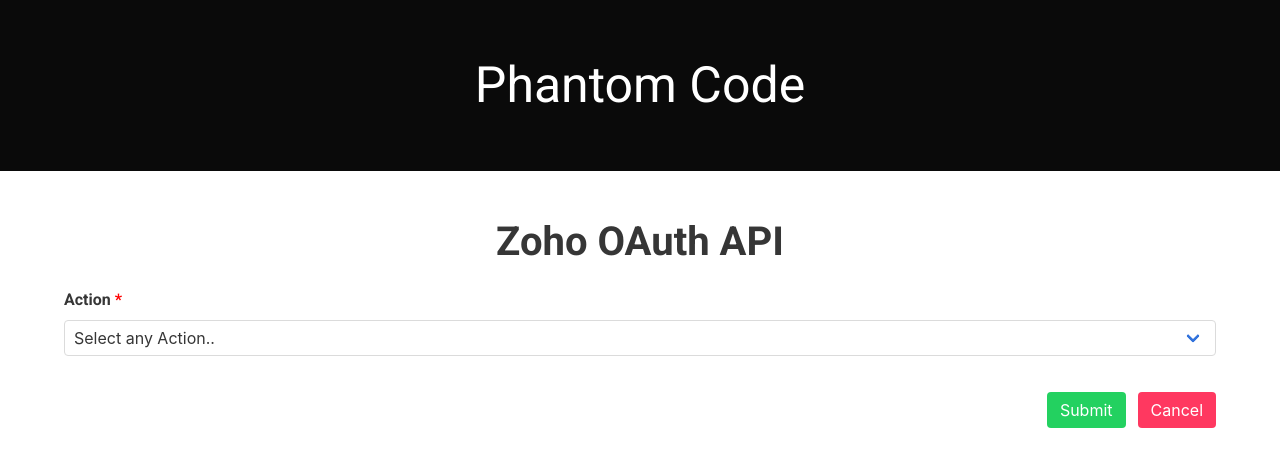
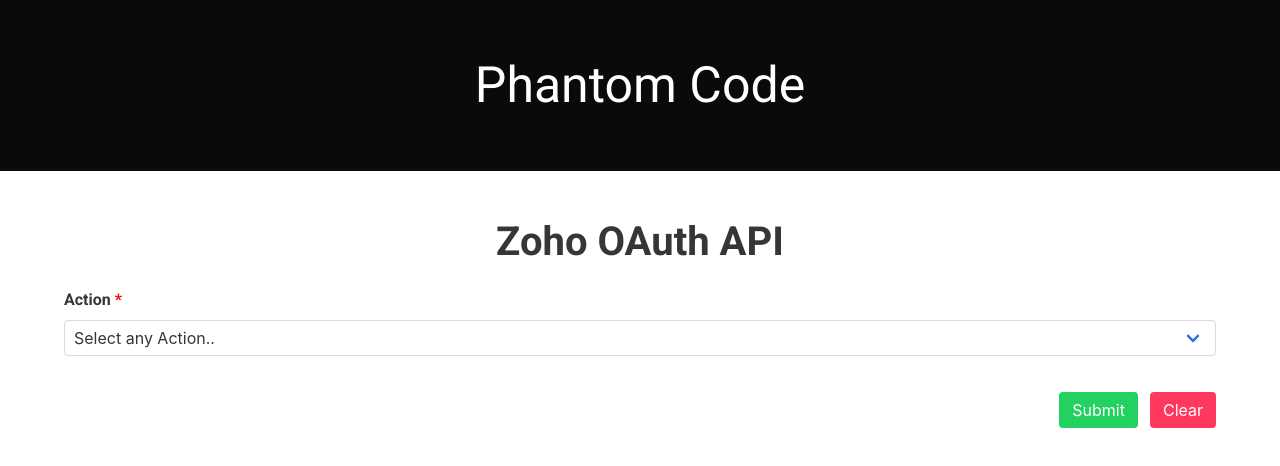
Before and after one commit to vaideeswaran23/OAuth, a website: page index.html in a window 1280 px wide. Drawn offline with nearby package versions, Linux system fonts and the light colour scheme.

Commit message:
Clear and centering text

```diff
--- a/index.css
+++ b/index.css
@@ -20,6 +20,7 @@
     display: flex;
     justify-content: center;
     align-items: center;
+    text-align: center;
 }
 
 .padding-bottom {
--- a/index.html
+++ b/index.html
@@ -66,7 +66,7 @@
                           <button type="submit" class="button is-link has-background-success">Submit</button>
                         </div>
                         <div class="control">
-                          <button class="button is-link is-light has-background-danger">Cancel</button>
+                          <button type="reset" class="button is-link is-light has-background-danger">Clear</button>
                         </div>
                     </form>
                 </div>
```
